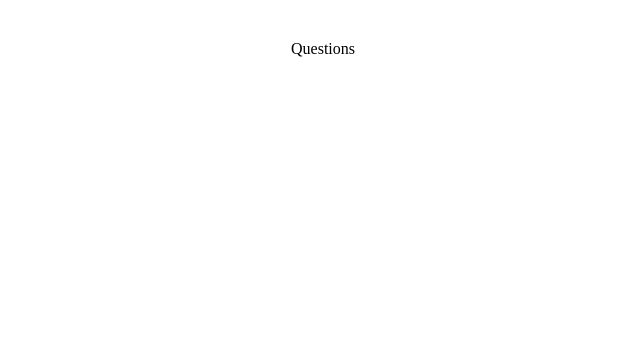
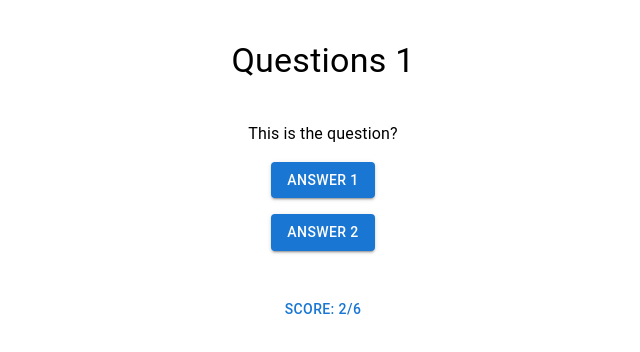
Before and after one commit to binarypsilocybin/tutorial-quizz, a React (Create React App) app: page /questions in a window 1280 px wide. Shown: the top 352 px of the page, without its empty margins (317-957 px from the left). Built offline with nearby package versions, Linux system fonts and the light colour scheme.

Commit message:
button questions design

```diff
--- a/src/components/SelectField.js
+++ b/src/components/SelectField.js
@@ -6,7 +6,9 @@ const SelectField = (props) => {
   const { label, options } = props;
   const [value, setValue] = useState("");
 
-  const handleChange = () => {};
+  const handleChange = (e) => {
+    setValue(e.target.value);
+  };
 
   return (
     <Box mt={3} width="100%">
--- a/src/pages/Questions.js
+++ b/src/pages/Questions.js
@@ -1,5 +1,21 @@
+import { Typography, Box, Button } from "@mui/material";
+
 const Questions = () => {
-  return <div>Questions</div>;
+  return (
+    <Box>
+      <Typography variant="h4">Questions 1</Typography>
+      <Typography mt={5}>This is the question?</Typography>
+      <Box mt={2}>
+        <Button variant="contained">Answer 1</Button>
+      </Box>
+      <Box mt={2}>
+        <Button variant="contained">Answer 2</Button>
+      </Box>
+      <Box mt={5}>
+        <Button>Score: 2/6</Button>
+      </Box>
+    </Box>
+  );
 };
 
 export default Questions;
```
